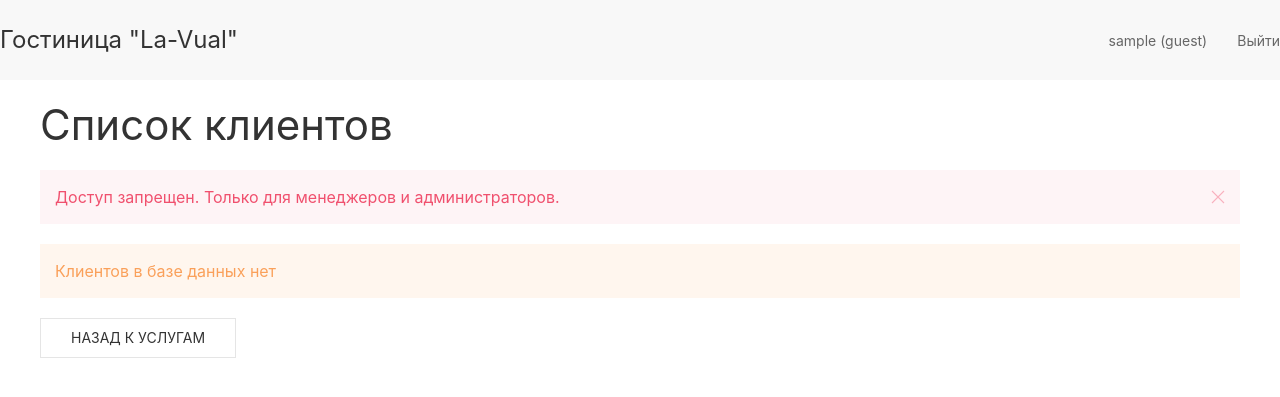
After one commit to Fen1k9/Hotel, a Django app: page /clients/ in a window 1280 px wide. The commit adds this page. Shown: the top 397 px of the page. Run offline with Django 4.2, Linux system fonts and the light colour scheme; the visitor is signed in with stand-in values (Sample User, id 1); some libraries are stand-ins or nearby versions.

Commit message:
До фонда есть

```diff
--- a/hotel/models.py
+++ b/hotel/models.py
@@ -19,10 +19,6 @@ class Service(models.Model):
     price = models.DecimalField(max_digits=10, decimal_places=2, verbose_name="Цена")
     description = models.TextField(blank=True, verbose_name="Описание")
 
-    class Meta:
-        verbose_name = "Услуга"
-        verbose_name_plural = "Услуги"
-
     def __str__(self):
         return self.name
 
@@ -32,9 +28,6 @@ class Document(models.Model):
     issue_date = models.DateField(verbose_name="Дата выдачи")
     issued_by = models.CharField(max_length=255, verbose_name="Кем выдан")
 
-    class Meta:
-        verbose_name = "Документ"
-        verbose_name_plural = "Документы"
 
     def __str__(self):
         return f"{self.series} {self.number}"
@@ -57,9 +50,6 @@ class Guest(models.Model):
         verbose_name="Скидка (%)"
     )
 
-    class Meta:
-        verbose_name = "Гость"
-        verbose_name_plural = "Гости"
 
     def __str__(self):
         return self.full_name
@@ -70,10 +60,6 @@ class Category(models.Model):
     price = models.DecimalField(max_digits=10, decimal_places=2, verbose_name="Цена")
     description = models.TextField(blank=True, verbose_name="Описание")
 
-    class Meta:
-        verbose_name = "Категория"
-        verbose_name_plural = "Категории"
-
     def __str__(self):
         return self.name
 
@@ -81,9 +67,6 @@ class Item(models.Model):
     item_id = models.AutoField(primary_key=True, verbose_name="ПредметИД")
     name = models.CharField(max_length=100, verbose_name="Название")
 
-    class Meta:
-        verbose_name = "Предмет"
-        verbose_name_plural = "Предметы"
 
     def __str__(self):
         return self.name
@@ -100,11 +83,6 @@ class Equipment(models.Model):
         verbose_name="Предмет"
     )
 
-    class Meta:
-        verbose_name = "Оснащение"
-        verbose_name_plural = "Оснащение"
-        unique_together = ('category', 'item')
-
     def __str__(self):
         return f"{self.category.name} - {self.item.name}"
 
@@ -120,9 +98,6 @@ class Room(models.Model):
         related_name="rooms"
     )
 
-    class Meta:
-        verbose_name = "Номер"
-        verbose_name_plural = "Номера"
 
     def __str__(self):
         return f"Номер {self.room_id} ({self.category.name})"
@@ -155,10 +130,6 @@ class Booking(models.Model):
         verbose_name="ОплаченоФакт"
     )
 
-    class Meta:
-        verbose_name = "Бронирование"
-        verbose_name_plural = "Бронирования"
-
     def __str__(self):
         return f"Бронирование {self.booking_id} - {self.guest.full_name}"
 
@@ -178,9 +149,6 @@ class ServiceProvision(models.Model):
     quantity = models.IntegerField(default=1, verbose_name="Количество")
     provision_date = models.DateField(verbose_name="Дата оказания услуги")
 
-    class Meta:
-        verbose_name = "Оказание услуги"
-        verbose_name_plural = "Оказание услуг"
 
     def __str__(self):
         return f"{self.service.name} для {self.booking.guest.full_name}"
--- /dev/null
+++ b/hotel/templates/clients.html
@@ -0,0 +1,58 @@
+<!DOCTYPE html>
+<html>
+<head>
+    <title>Клиенты - Гостиница</title>
+    <link rel="stylesheet" href="https://cdn.jsdelivr.net/npm/uikit@3.16.26/dist/css/uikit.min.css" />
+</head>
+<body>
+    <nav class="uk-navbar-container" uk-navbar>
+        <div class="uk-navbar-left">
+            <a class="uk-navbar-item uk-logo" href="{% url 'services' %}">Гостиница "La-Vual"</a>
+        </div>
+        <div class="uk-navbar-right">
+            {% if user.is_authenticated %}
+                <span class="uk-navbar-item">{{ user.username }} ({{ user.role }})</span>
+                <a class="uk-navbar-item" href="{% url 'logout' %}">Выйти</a>
+            {% else %}
+                <a class="uk-navbar-item" href="{% url 'login' %}">Войти</a>
+            {% endif %}
+        </div>
+    </nav>
+
+    <div class="uk-container uk-margin-top">
+        <h1>Список клиентов</h1>
+
+        {% if error %}
+            <div class="uk-alert-danger" uk-alert>
+                <a class="uk-alert-close" uk-close></a>
+                <p>{{ error }}</p>
+            </div>
+        {% endif %}
+
+        <!-- ПРОСТОЙ ВАРИАНТ ДЛЯ ОТЛАДКИ -->
+        <div class="uk-grid uk-child-width-1-3@m">
+            {% for client in clients %}
+            <div class="uk-card uk-card-default uk-card-body">
+                <h3>{{ client.full_name }}</h3>
+                <p><strong>Телефон:</strong> {{ client.phone_number }}</p>
+                <p><strong>Дата рождения:</strong> {{ client.birth_date }}</p>
+                <p><strong>Документ:</strong> {{ client.document.series }} {{ client.document.number }}</p>
+                <p><strong>Скидка:</strong> {{ client.discount }}%</p>
+            </div>
+            {% empty %}
+            <div class="uk-width-1-1">
+                <div class="uk-alert-warning" uk-alert>
+                    <p>Клиентов в базе данных нет</p>
+                </div>
+            </div>
+            {% endfor %}
+        </div>
+
+        <div class="uk-margin-top">
+            <a href="{% url 'services' %}" class="uk-button uk-button-default">Назад к услугам</a>
+        </div>
+    </div>
+
+    <script src="https://cdn.jsdelivr.net/npm/uikit@3.16.26/dist/js/uikit.min.js"></script>
+</body>
+</html>
--- a/hotel/views.py
+++ b/hotel/views.py
@@ -2,7 +2,7 @@ from django.shortcuts import render, redirect
 from django.contrib.auth import login, authenticate, logout
 from django.views import View
 from django.contrib.auth.hashers import make_password
-from .models import Service, User
+from .models import Service, User, Guest
 
 
 class LoginView(View):
@@ -15,7 +15,6 @@ class LoginView(View):
         username = request.POST['username']
         password = request.POST['password']
 
-        # Регистрация
         if 'register' in request.POST:
             if User.objects.filter(username=username).exists():
                 return render(request, 'login.html', {'error': 'Логин уже занят'})
@@ -25,8 +24,6 @@ class LoginView(View):
             user.save()
             login(request, user)
             return redirect('services')
-
-        # Вход
         else:
             user = authenticate(username=username, password=password)
             if user is not None:
@@ -38,11 +35,26 @@ class LoginView(View):
 class ServicesView(View):
     def get(self, request):
         services = Service.objects.all()
+        search_query = request.GET.get('search', '')
+        if search_query:
+            services = services.filter(name__icontains=search_query)
+
         return render(request, 'services.html', {
             'services': services,
-            'is_guest': not request.user.is_authenticated
+            'is_guest': not request.user.is_authenticated,
+            'search_query': search_query
         })
+class ClientsView(View):
+    def get(self, request):
+        if not request.user.is_authenticated:
+            return redirect('login')
 
+        if request.user.role not in ['manager', 'admin']:
+            return render(request, 'clients.html',
+                          {'error': 'Доступ запрещен. Только для менеджеров и администраторов.'})
+        clients = Guest.objects.all()
+
+        return render(request, 'clients.html', {'clients': clients})
 
 def logout_view(request):
     logout(request)
--- a/hotel_business/settings.py
+++ b/hotel_business/settings.py
@@ -77,7 +77,7 @@ WSGI_APPLICATION = 'hotel_business.wsgi.application'
 DATABASES = {
     'default': {
         'ENGINE': 'django.db.backends.postgresql',
-        'NAME': 'post',
+        'NAME': 'pos1',
         'USER': 'postgres',
         'PASSWORD': '',
         'HOST': 'localhost',
--- a/hotel_business/urls.py
+++ b/hotel_business/urls.py
@@ -1,7 +1,7 @@
 from django.contrib import admin
 from django.urls import path
 from django.shortcuts import redirect
-from hotel.views import LoginView, ServicesView, logout_view
+from hotel import views
 
 # Перенаправление с корня на страницу логина
 def redirect_to_login(request):
@@ -10,7 +10,8 @@ def redirect_to_login(request):
 urlpatterns = [
     path('admin/', admin.site.urls),
     path('', redirect_to_login, name='root'),
-    path('login/', LoginView.as_view(), name='login'),
-    path('services/', ServicesView.as_view(), name='services'),
-    path('logout/', logout_view, name='logout'),
-]
+    path('login/', views.LoginView.as_view(), name='login'),
+    path('services/', views.ServicesView.as_view(), name='services'),
+    path('logout/', views.logout_view, name='logout'),
+    path('clients/', views.ClientsView.as_view(), name='clients'),
+    ]
```
Also changed, not shown: hotel/templates/services.html (+15 -0 lines), hotel/migrations/0001_initial.py.
